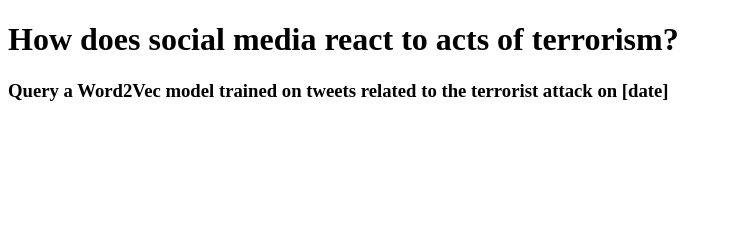
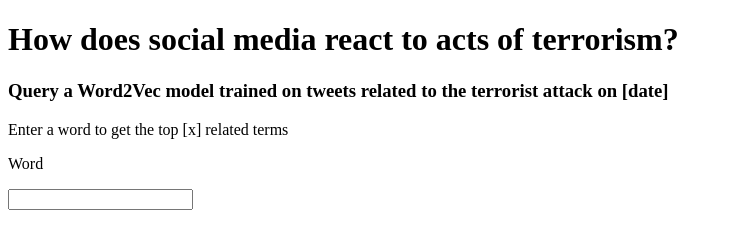
Before and after one commit to IzzySmith/IzzySmith.github.io, a plain HTML site: page index.html in a window 1280 px wide. Shown: the whole page, without its empty margins (0-732 px from the left). Drawn offline with Linux system fonts and the light colour scheme.

Commit message:
updated framework

```diff
--- a/index.html
+++ b/index.html
@@ -10,4 +10,10 @@
 <h1> How does social media react to acts of terrorism? </h1>
 <h3> Query a Word2Vec model trained on tweets related to the terrorist attack on [date] </h3>
 
+<p> Enter a word to get the top [x] related terms </p>
+<form>
+  <p> Word </p> <input type=text name="word"></input>
+<form>
+
 </body>
+</html>
```
